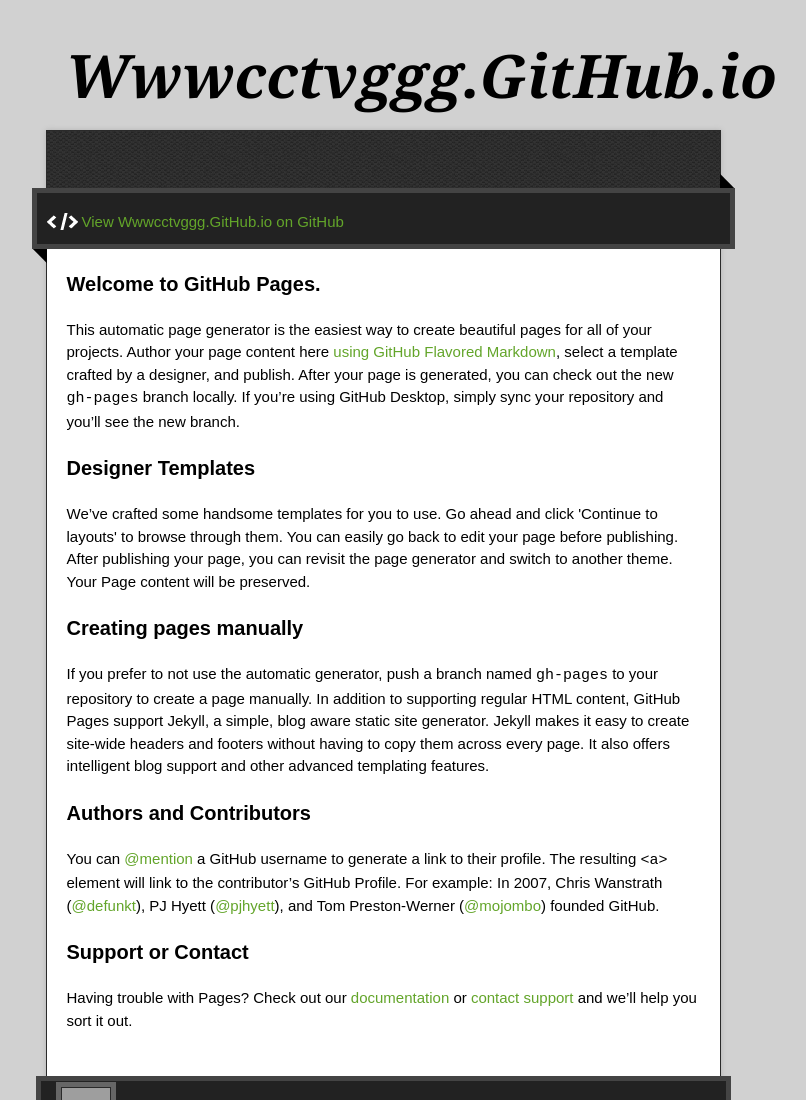
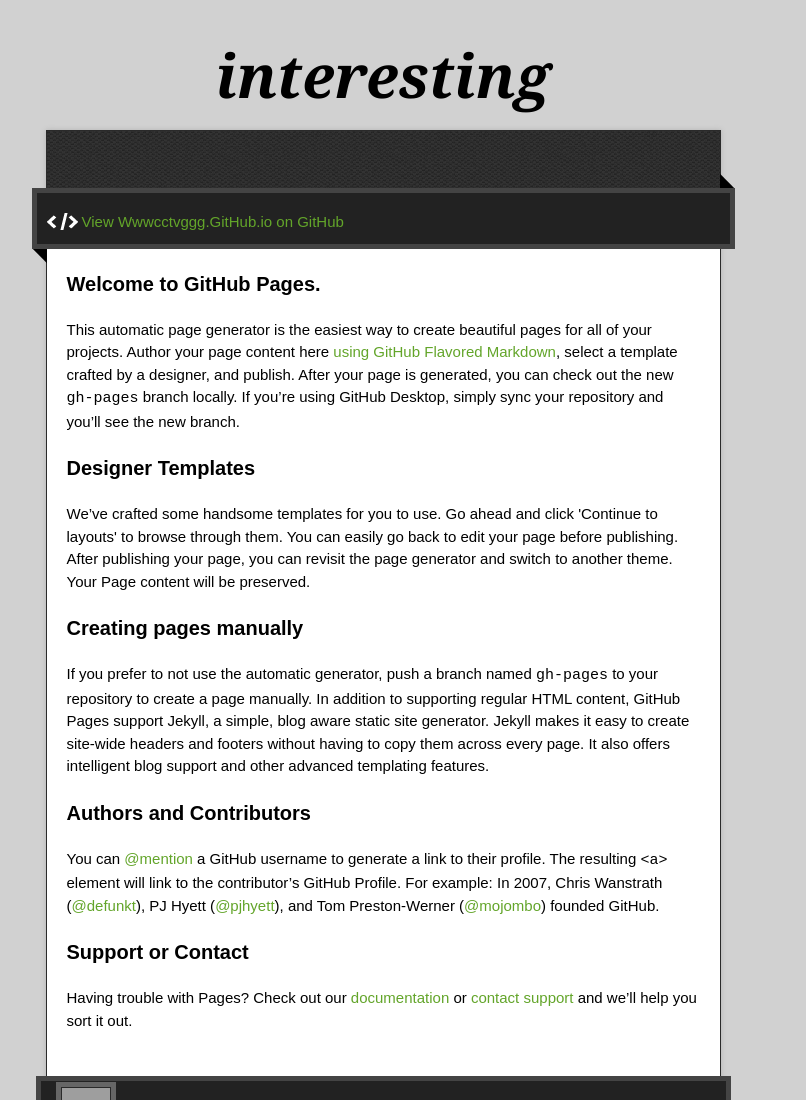
Before and after one commit to wwwcctvggg/wwwcctvggg.github.io, a plain HTML site: page index.html in a window 1280 px wide. Shown: the top 1100 px of the page, without its empty margins (257-1063 px from the left). Drawn offline with nearby package versions, Linux system fonts and the light colour scheme; grey boxes are pictures that could not be loaded.

Commit message:
Update index.html

```diff
--- a/index.html
+++ b/index.html
@@ -22,7 +22,7 @@
 
   <div class="wrapper">
     <header>
-      <h1 class="title">Wwwcctvggg.GitHub.io</h1>
+      <h1 class="title">interesting</h1>
     </header>
     <div id="container">
       <p class="tagline"></p>
```
